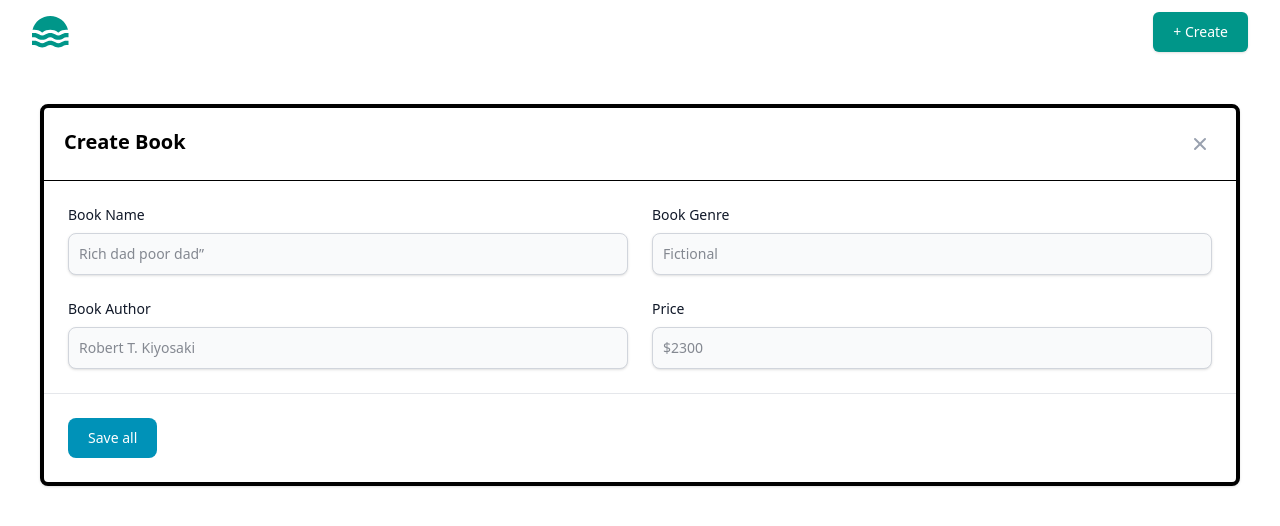
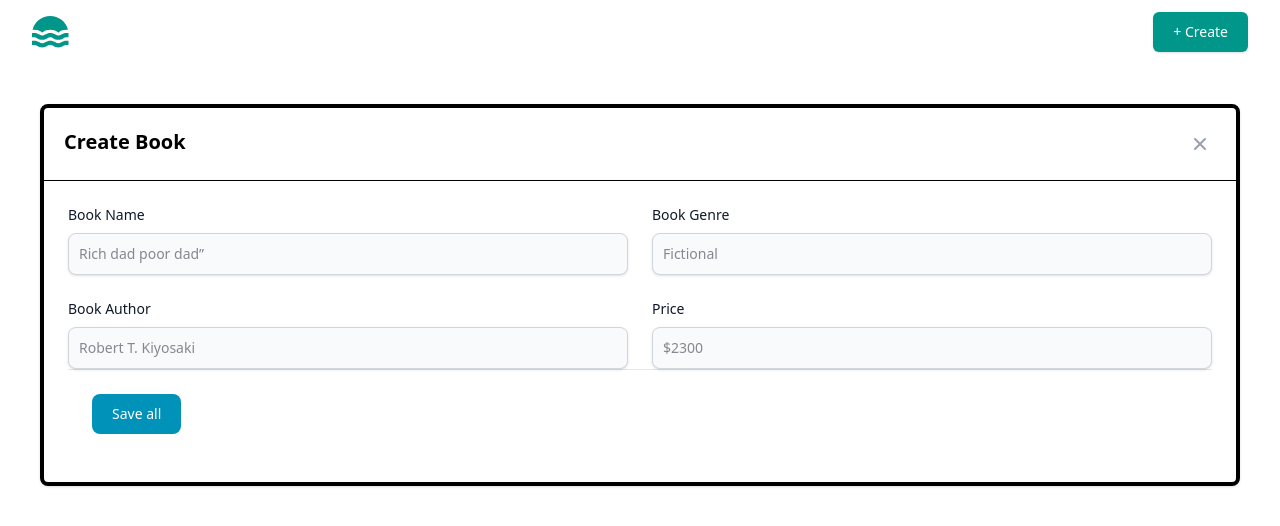
Before and after one commit to maheshbasnet089/frontendForBackendSaas, a React (Vite) app: page /create-page in a window 1280 px wide. Shown: the top 526 px of the page. Built offline with nearby package versions, Linux system fonts and the light colour scheme.

Commit message:
create page

```diff
--- a/src/pages/CreatePage.jsx
+++ b/src/pages/CreatePage.jsx
@@ -1,8 +1,12 @@
 import { useState } from "react"
 import Navbar from "../components/Navbar"
+import axios from "axios"
+import { useNavigate } from "react-router-dom"
+
 
 
 function CreatePage(){
+  const navigate = useNavigate()
     // first approach
     // const [bookName,setBookname] = useState("")
     // const [bookGenre,setBookgenre] = useState("")
@@ -30,7 +34,20 @@ function CreatePage(){
         })
     }
 
-    console.log(bookData)
+    const submitData = async (event)=>{
+      event.preventDefault()
+      // mathi state ma vako data lai api lai dine -- localhost:4000/api/books - post method
+      // post garda dueta pathaunai paryo , pathaune data ko format always object hunu parxa, jun at the end axios le json ma convert garera pathaedinxa
+      const response = await axios.post("http://localhost:4000/api/books",bookData)
+      if(response.status === 200){
+        alert("Book added successfully")
+        navigate("/")
+      }else{
+        alert("Something went wrong")
+      }
+
+    }
+
     return (
         <>
        <Navbar />
@@ -44,7 +61,7 @@ function CreatePage(){
     </button>
   </div>
   <div className="p-6 space-y-6">
-    <form action="#">
+    <form onSubmit={submitData}>
       <div className="grid grid-cols-6 gap-6">
         <div className="col-span-6 sm:col-span-3">
           <label htmlFor="product-name" className="text-sm font-medium text-gray-900 block mb-2">Book Name</label>
@@ -63,11 +80,12 @@ function CreatePage(){
           <input onChange={handleChange} type="number" name="bookPrice" id="price" className="shadow-sm bg-gray-50 border border-gray-300 text-gray-900 sm:text-sm rounded-lg focus:ring-cyan-600 focus:border-cyan-600 block w-full p-2.5" placeholder="$2300" required />
         </div>
       </div>
+      <div className="p-6 border-t border-gray-200 rounded-b">
+    <button className="text-white bg-cyan-600 hover:bg-cyan-700 focus:ring-4 focus:ring-cyan-200 font-medium rounded-lg text-sm px-5 py-2.5 text-center" type="submit" >Save all</button>
+  </div>
     </form>
   </div>
-  <div className="p-6 border-t border-gray-200 rounded-b">
-    <button className="text-white bg-cyan-600 hover:bg-cyan-700 focus:ring-4 focus:ring-cyan-200 font-medium rounded-lg text-sm px-5 py-2.5 text-center" type="submit">Save all</button>
-  </div>
+
 </div>
 
         </>
```
